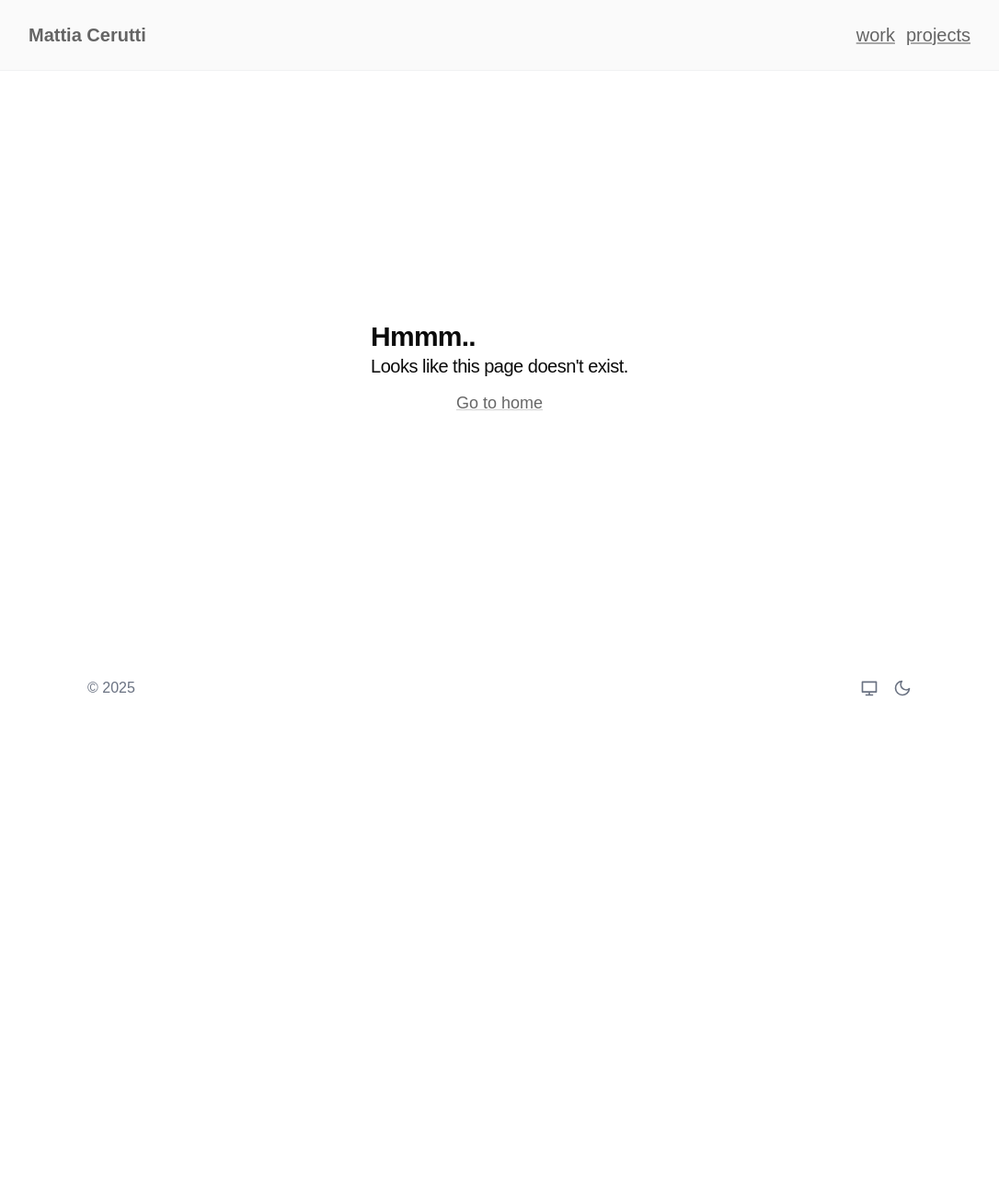
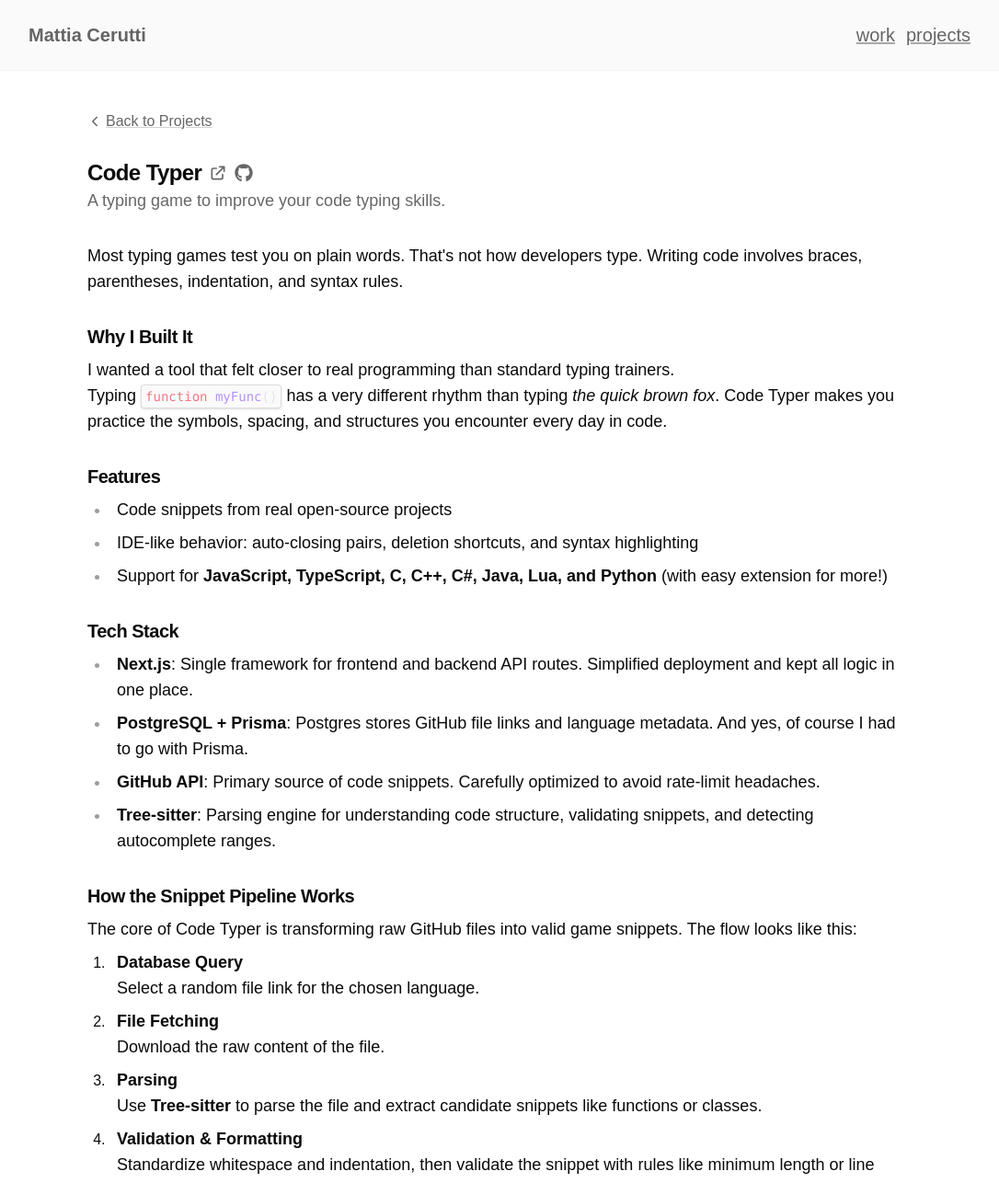
Before and after one commit to mattiacerutti/portfolio, a Next.js app: page /projects/code-typer in a window 1280 px wide. Before the commit this address had no page. Shown: the top 1286 px of the page at 92% size, without its empty margins (97-1183 px from the left). Before the commit the page ends 800 px from the top, so only its background shows below. Built offline with nearby package versions, Linux system fonts and the light colour scheme.

Commit message:
feat: add code-typer project page

```diff
--- /dev/null
+++ b/src/app/(pages)/projects/(items)/code-typer/page.tsx
@@ -0,0 +1,141 @@
+import VerticalReveal from "@/components/animations/vertical-reveal";
+import Ul from "@/components/typography/ul";
+import Li from "@/components/typography/li";
+import Ol from "@/components/typography/ol";
+import H3 from "@/components/typography/h3";
+import H4 from "@/components/typography/h4";
+import P from "@/components/typography/p";
+import Link from "next/link";
+import React from "react";
+import {HiOutlineExternalLink} from "react-icons/hi";
+import {FaGithub} from "react-icons/fa";
+import Code from "@/components/typography/code";
+
+function Page() {
+  const baseDelay = 0.15;
+  const link = "https://codetyper.mattiacerutti.com";
+  const githubLink = "https://github.com/mattiacerutti/code-typer";
+
+  return (
+    <div className="flex flex-col gap-8">
+      <VerticalReveal>
+        <div className="flex items-center gap-2">
+          <H3>Code Typer</H3>
+          <Link href={link} target="_blank" className="transition-colors duration-400 text-[var(--muted-foreground)] hover:text-[var(--foreground)]">
+            <HiOutlineExternalLink className="w-5 h-5" />
+          </Link>
+          <Link href={githubLink} target="_blank" className="transition-colors duration-400 text-[var(--muted-foreground)] hover:text-[var(--foreground)]">
+            <FaGithub className="w-5 h-5" />
+          </Link>
+        </div>
+        <P className="text-[var(--muted-foreground)]">A typing game to improve your code typing skills.</P>
+      </VerticalReveal>
+
+      <div className="flex flex-col gap-8">
+        <VerticalReveal delay={baseDelay}>
+          <P>Most typing games test you on plain words. That&apos;s not how developers type. Writing code involves braces, parentheses, indentation, and syntax rules.</P>
+        </VerticalReveal>
+
+        <VerticalReveal delay={baseDelay * 1}>
+          <div className="flex flex-col gap-2">
+            <H4>Why I Built It</H4>
+            <P>
+              I wanted a tool that felt closer to real programming than standard typing trainers.
+              <br />
+              Typing{" "}
+              <Code language="ts" inline>
+                function myFunc()
+              </Code>{" "}
+              has a very different rhythm than typing <i>the quick brown fox</i>. Code Typer makes you practice the symbols, spacing, and structures you encounter every day in
+              code.
+            </P>
+          </div>
+        </VerticalReveal>
+
+        <VerticalReveal delay={baseDelay * 2}>
+          <div className="flex flex-col gap-2">
+            <H4>Features</H4>
+            <Ul>
+              <Li>Code snippets from real open-source projects</Li>
+              <Li>IDE-like behavior: auto-closing pairs, deletion shortcuts, and syntax highlighting</Li>
+              <Li>
+                Support for <b>JavaScript, TypeScript, C, C++, C#, Java, Lua, and Python</b> (with easy extension for more!)
+              </Li>
+            </Ul>
+          </div>
+        </VerticalReveal>
+
+        <VerticalReveal delay={baseDelay * 3}>
+          <div className="flex flex-col gap-2">
+            <H4>Tech Stack</H4>
+            <Ul>
+              <Li>
+                <b>Next.js</b>: Single framework for frontend and backend API routes. Simplified deployment and kept all logic in one place.
+              </Li>
+              <Li>
+                <b>PostgreSQL + Prisma</b>: Postgres stores GitHub file links and language metadata. And yes, of course I had to go with Prisma.
+              </Li>
+              <Li>
+                <b>GitHub API</b>: Primary source of code snippets. Carefully optimized to avoid rate-limit headaches.
+              </Li>
+              <Li>
+                <b>Tree-sitter</b>: Parsing engine for understanding code structure, validating snippets, and detecting autocomplete ranges.
+              </Li>
+            </Ul>
+          </div>
+        </VerticalReveal>
+
+        <VerticalReveal delay={baseDelay * 4}>
+          <div className="flex flex-col gap-2">
+            <H4>How the Snippet Pipeline Works</H4>
+            <P>The core of Code Typer is transforming raw GitHub files into valid game snippets. The flow looks like this:</P>
+            <Ol>
+              <Li>
+                <b>Database Query</b>
+                <br />
+                Select a random file link for the chosen language.
+              </Li>
+              <Li>
+                <b>File Fetching</b>
+                <br />
+                Download the raw content of the file.
+              </Li>
+              <Li>
+                <b>Parsing</b>
+                <br />
+                Use <b>Tree-sitter</b> to parse the file and extract candidate snippets like functions or classes.
+              </Li>
+              <Li>
+                <b>Validation &amp; Formatting</b>
+                <br />
+                Standardize whitespace and indentation, then validate the snippet with rules like minimum length or line count.
+                <br />
+                If a file yields no valid snippets, it&apos;s marked invalid in the database to avoid future queries.
+              </Li>
+              <Li>
+                <b>Autocomplete Marking</b>
+                <br />
+                Mark ranges where auto-closing characters should not trigger (e.g., strings, comments).
+              </Li>
+            </Ol>
+            <P>On the frontend, snippets are highlighted, rendered, and typed in real time.</P>
+          </div>
+        </VerticalReveal>
+
+        <VerticalReveal delay={baseDelay * 5}>
+          <div className="flex flex-col gap-2">
+            <H4>What’s Next</H4>
+            <P>The current version works, but here are some ways it could be improved:</P>
+            <Ul>
+              <Li>A cleaner (and better) UI</Li>
+              <Li>Progress tracking over time (with accounts)</Li>
+              <Li>Richer performance metrics</Li>
+            </Ul>
+          </div>
+        </VerticalReveal>
+      </div>
+    </div>
+  );
+}
+
+export default Page;
--- /dev/null
+++ b/src/app/(pages)/projects/(items)/layout.tsx
@@ -0,0 +1,21 @@
+import Link from "next/link";
+import {IoChevronBack} from "react-icons/io5";
+
+export default function RootLayout({
+  children,
+}: Readonly<{
+  children: React.ReactNode;
+}>) {
+  return (
+    <div className="flex flex-col gap-7">
+      <Link
+        href="/projects"
+        className="underline decoration-[var(--muted-foreground)]/30 transition-colors duration-400 text-[var(--muted-foreground)] hover:text-[var(--foreground)] flex flex-row items-center"
+      >
+        <IoChevronBack className="inline-block mr-1" />
+        Back to Projects
+      </Link>
+      {children}
+    </div>
+  );
+}
--- a/src/app/work/layout.tsx
+++ /dev/null
@@ -1,11 +0,0 @@
-export default function RootLayout({
-  children,
-}: Readonly<{
-  children: React.ReactNode;
-}>) {
-  return (
-    <div className="w-full max-w-4xl mt-30">
-      {children}
-    </div>
-  );
-}
```
Also changed, not shown: src/app/(pages)/layout.tsx (renamed from src/app/projects/layout.tsx), src/app/(pages)/projects/page.tsx (renamed from src/app/projects/page.tsx), src/app/(pages)/work/page.tsx (renamed from src/app/work/page.tsx).
